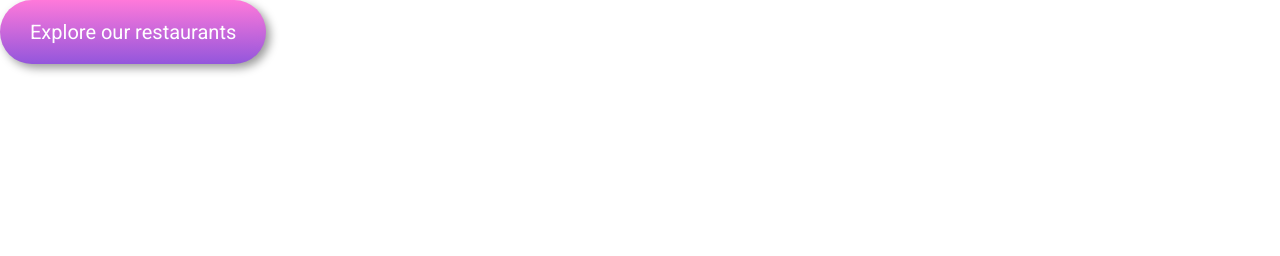
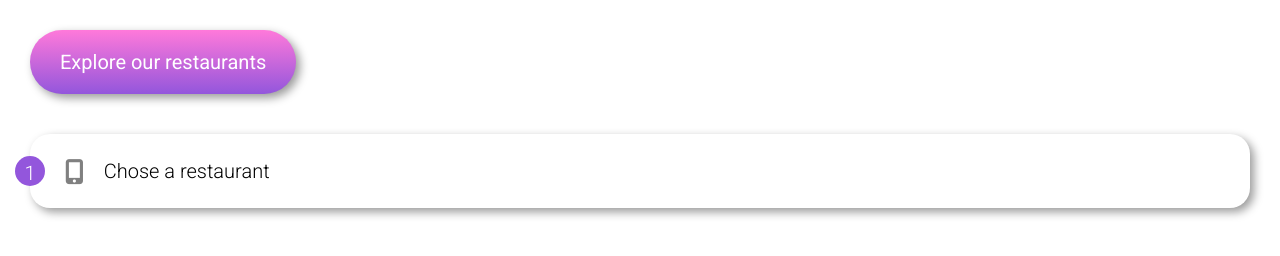
Before and after one commit to rochesso/Project-2-Bootcamp-AMS, a website: page index.html in a window 1280 px wide. Drawn offline with Linux system fonts and the light colour scheme; a web font is replaced by a local one.

Commit message:
step-card style

```diff
--- a/index.html
+++ b/index.html
@@ -6,14 +6,30 @@
     <meta name="viewport" content="width=device-width, initial-scale=1.0">
     <title>OhMyFood</title>
 
+    <!-- CDN -->
+    <!-- Font Awesome -->
+    <link rel="stylesheet" href="https://cdnjs.cloudflare.com/ajax/libs/font-awesome/6.4.0/css/all.min.css"
+        integrity="sha512-iecdLmaskl7CVkqkXNQ/ZH/XLlvWZOJyj7Yy7tcenmpD1ypASozpmT/E0iPtmFIB46ZmdtAc9eNBvH0H/ZpiBw=="
+        crossorigin="anonymous" referrerpolicy="no-referrer">
+
+    <!-- Stylesheets -->
     <link rel="stylesheet" href="public/css/style.css">
 </head>
 
 <body>
+    <!-- temporary -->
+    <!-- Main Button -->
     <div class="components">
         <button class="btn">
             Explore our restaurants
         </button>
+
+        <!-- Step card -->
+        <div class="step-card">
+            <span class="step-card__number">1</span>
+            <i class="step-card__icon fa-solid fa-mobile-screen-button"></i>
+            <p class="step-card__text">Chose a restaurant</p>
+        </div>
     </div>
 </body>
 
--- a/sass/components/_buttons.scss
+++ b/sass/components/_buttons.scss
@@ -8,6 +8,7 @@
   color: var(--color-white);
   padding: var(--padding-btn);
   transition: var(--transition-all-fast);
+  width: fit-content;
 
   &:hover {
     background-image: linear-gradient(
--- a/sass/components/_step-card.scss
+++ b/sass/components/_step-card.scss
@@ -0,0 +1,45 @@
+.step-card {
+  align-items: center;
+  border-radius: var(--rounded);
+  box-shadow: var(--shadow);
+  cursor: pointer;
+  display: flex;
+  gap: var(--gap);
+  padding: var(--padding-card);
+  padding-right: var(--gap);
+  position: relative;
+  // number background size
+  --width: 3rem;
+  --height: 3rem;
+
+  &__number {
+    background-color: var(--color-primary);
+    border-radius: 50%;
+    color: var(--color-white);
+    display: grid;
+    height: var(--height);
+    // Center the number in the left border of the container
+    left: calc(var(--width) / 2 * -1);
+    place-items: center;
+    position: absolute;
+    width: var(--width);
+  }
+
+  &__icon {
+    color: gray;
+    font-size: 2.5rem;
+    // Icon has the same distance between text and icon
+    padding-left: calc(var(--gap) + var(--width) / 2);
+  }
+
+  &__text {
+  }
+
+  &:hover {
+    background-color: var(--color-primary-light-2);
+  }
+
+  &:hover &__icon {
+    color: var(--color-primary);
+  }
+}
--- a/sass/layout/_container.scss
+++ b/sass/layout/_container.scss
@@ -1,2 +1,10 @@
 .container {
 }
+
+// Temporary
+.components {
+  display: flex;
+  flex-direction: column;
+  gap: 4rem;
+  padding: 3rem 3rem;
+}
--- a/sass/main.scss
+++ b/sass/main.scss
@@ -10,6 +10,9 @@
 
 // Components
 @import "./components/buttons";
+@import "./components/menu-card";
+@import "./components/restaurant-card";
+@import "./components/step-card";
 
 // Layout
 @import "./layout/header";
--- a/sass/utils/_variables.scss
+++ b/sass/utils/_variables.scss
@@ -1,7 +1,11 @@
 // Css native variables
 body {
   // Percentage used to make the colors primary and secondary lighter
-  --color-mix-white: 90%;
+  // Slight light
+  --color-mix-white-low: 90%;
+  // Very light
+  --color-mix-white-hight: 10%;
+
   // Colors
   --color-primary: #9356dc;
   --color-secondary: #ff79da;
@@ -11,19 +15,28 @@ body {
   // Lighter colors
   --color-primary-light: color-mix(
     in srgb,
-    var(--color-primary) var(--color-mix-white),
+    var(--color-primary) var(--color-mix-white-low),
+    white
+  );
+  --color-primary-light-2: color-mix(
+    in srgb,
+    var(--color-primary) var(--color-mix-white-hight),
     white
   );
   --color-secondary-light: color-mix(
     in srgb,
-    var(--color-secondary) var(--color-mix-white),
+    var(--color-secondary) var(--color-mix-white-low),
     white
   );
 
   // Paddings
   --padding-btn: 2rem 3rem;
+  --padding-card: 2rem 0rem;
 
   // Margins
+
+  // Gaps
+  --gap: 2rem;
 
   // Shadows
   --shadow: 4px 4px 10px rgba(0, 0, 0, 0.4);
@@ -32,6 +45,7 @@ body {
 
   // Border radius
   --rounded-big: 10rem;
+  --rounded: 2rem;
 
   // Transitions
   --transition-all-fast: all 0.1s ease-in-out;
```
Also changed, not shown: public/css/style.css, 1 other file.
